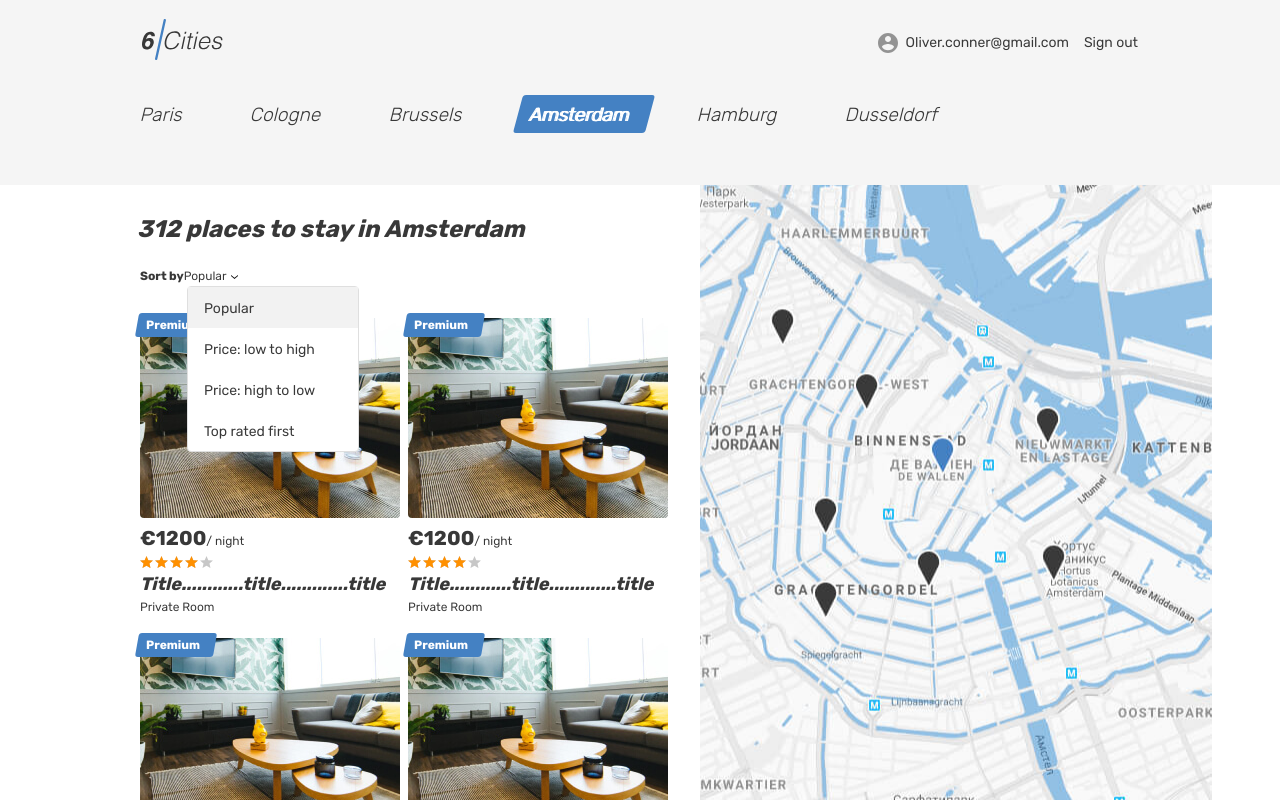
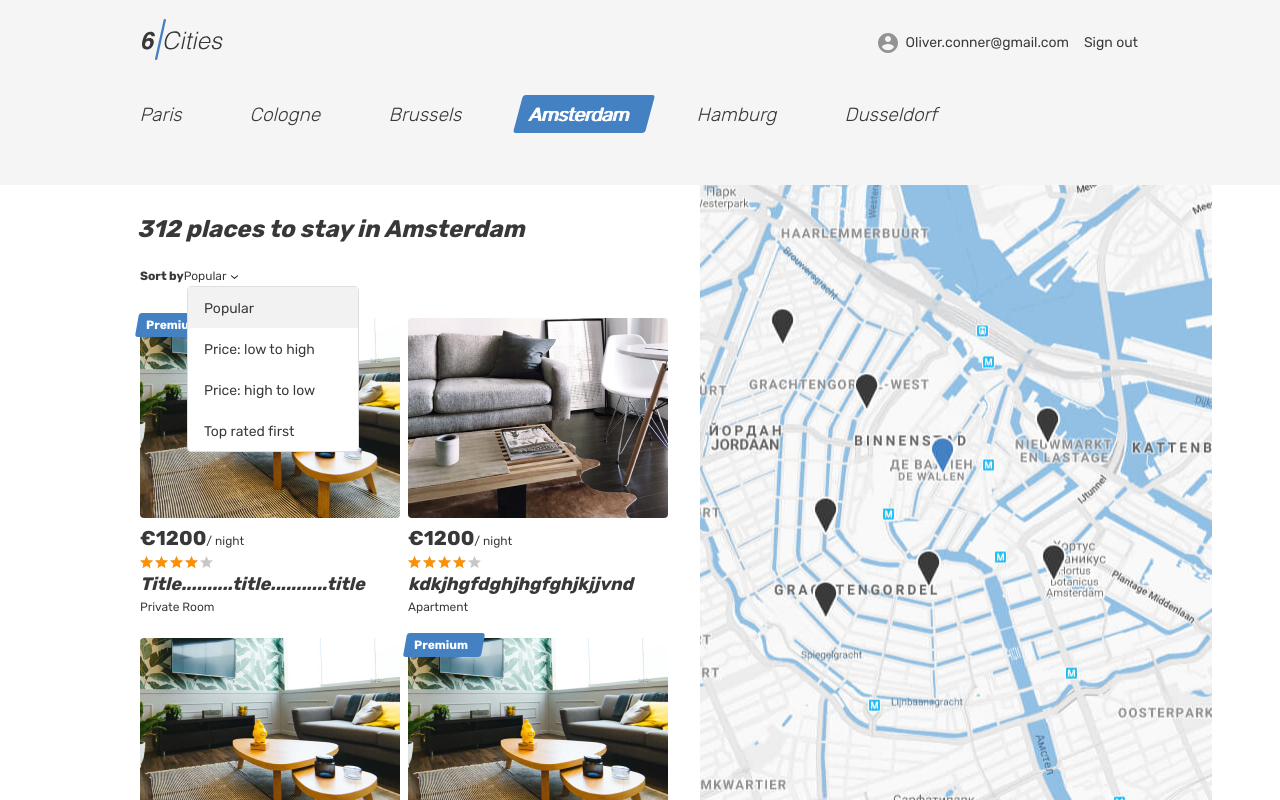
Before and after one commit to htmlacademy-react/2176283-six-cities-simple-12, a React (Create React App) app in the folder project/: page / in a window 1280 px wide. Built offline with nearby package versions, Linux system fonts and the light colour scheme.

Commit message:
-Отрисовка моковых предложений на главной странице с помощью компонента "Список предложений"

```diff
--- a/project/src/components/app/app.tsx
+++ b/project/src/components/app/app.tsx
@@ -15,7 +15,6 @@ type AppWelcomePageProps = {
 }
 
 function App({offerCount, offers}: AppWelcomePageProps): JSX.Element {
-  const [firstoffer] = offers;
 
   return (
     <HelmetProvider>
@@ -23,7 +22,7 @@ function App({offerCount, offers}: AppWelcomePageProps): JSX.Element {
         <Routes>
           <Route
             path={AppRoute.Root}
-            element = {<WelcomePage offerCount={offerCount} offer={firstoffer}/>}
+            element = {<WelcomePage offerCount={offerCount} offers = {offers}/>}
           />
           <Route
             path={AppRoute.Root}
--- a/project/src/index.tsx
+++ b/project/src/index.tsx
@@ -4,7 +4,7 @@ import App from './components/app/app';
 import { offers } from './mocks/offers';
 
 const Setting = {
-  OfferCount: 5,
+  OfferCount: 6,
 } as const;
 
 const root = ReactDOM.createRoot(
--- a/project/src/mocks/offers.ts
+++ b/project/src/mocks/offers.ts
@@ -16,7 +16,7 @@ export const offers: Offers = [
       'img/apartment-02.jpg',
     ],
     previewImage: 'img/apartment-02.jpg',
-    title: 'Title............title.............title',
+    title: 'Title..........title...........title',
     description: 'Описываются самые лучшие стороны этого жилья . . . . . . . много текста . . . . . . . . . . . . . . . . много текста . . . . . . ',
     premium: true,
     type: 'Private Room',
@@ -33,7 +33,109 @@ export const offers: Offers = [
     },
     reviews: reviews,
   }, {
-    id: 567,
+    id: 5367,
+    images: [
+      'img/apartment-01.jpg',
+      'img/apartment-small-03.jpg',
+    ],
+    previewImage: 'img/apartment-01.jpg',
+    title: 'kdkjhgfdghjhgfghjkjjvnd',
+    description: 'lkvdsomdspmdspc',
+    premium: false,
+    type: 'Apartment',
+    rating: 4.3,
+    bedrooms: 3,
+    maxAdults: 5,
+    price: 1200,
+    goods:['123', '345', '567'],
+    host:{
+      id: 345,
+      avatarUrl: `${AVATAR_URL}?rnd=${Math.random()}`,
+      name: 'Richi',
+      isPro: true
+    },
+    reviews: reviews,
+  }, {
+    id: 332342,
+    images: [
+      'img/apartment-02.jpg',
+      'img/apartment-03.jpg',
+      'img/apartment-01.jpg',
+      'img/apartment-02.jpg',
+      'img/room.jpg',
+      'img/apartment-small-04.jpg',
+      'img/apartment-02.jpg',
+    ],
+    previewImage: 'img/apartment-02.jpg',
+    title: '. . Title.........title...........title . .',
+    description: 'Описываются самые лучшие стороны этого жилья . . . . . . . много текста . . . . . . . . . . . . . . . . много текста . . . . . . ',
+    premium: false,
+    type: 'Private Room',
+    rating: 4.3,
+    bedrooms: 5,
+    maxAdults: 5,
+    price: 1200,
+    goods:['Wi-Fi', 'TV', 'Parking', 'Kitchen', 'Coffee machine', 'Heating'],
+    host:{
+      id: 123,
+      avatarUrl: `${AVATAR_URL}?rnd=${Math.random()}`,
+      name: 'Avrora',
+      isPro: true
+    },
+    reviews: reviews,
+  }, {
+    id: 3243892,
+    images: [
+      'img/apartment-02.jpg',
+      'img/apartment-03.jpg',
+      'img/apartment-01.jpg',
+      'img/apartment-02.jpg',
+      'img/room.jpg',
+      'img/apartment-small-04.jpg',
+      'img/apartment-02.jpg',
+    ],
+    previewImage: 'img/apartment-02.jpg',
+    title: 'Title.....title........title',
+    description: 'Описываются самые лучшие стороны этого жилья . . . . . . . много текста . . . . . . . . . . . . . . . . много текста . . . . . . ',
+    premium: true,
+    type: 'Private Room',
+    rating: 4.3,
+    bedrooms: 5,
+    maxAdults: 5,
+    price: 1200,
+    goods:['Wi-Fi', 'TV', 'Parking', 'Kitchen', 'Coffee machine', 'Heating'],
+    host:{
+      id: 123,
+      avatarUrl: `${AVATAR_URL}?rnd=${Math.random()}`,
+      name: 'Avrora',
+      isPro: true
+    },
+    reviews: reviews,
+  }, {
+    id: 5689807,
+    images: [
+      'img/apartment-01.jpg',
+      'img/apartment-small-03.jpg',
+    ],
+    previewImage: 'img/apartment-01.jpg',
+    title: 'kdjvnd',
+    description: 'lkvdsomdspmdspc',
+    premium: true,
+    type: 'Apartment',
+    rating: 4.3,
+    bedrooms: 3,
+    maxAdults: 5,
+    price: 1200,
+    goods:['123', '345', '567'],
+    host:{
+      id: 345,
+      avatarUrl: `${AVATAR_URL}?rnd=${Math.random()}`,
+      name: 'Richi',
+      isPro: true
+    },
+    reviews: reviews,
+  }, {
+    id: 5670908,
     images: [
       'img/apartment-01.jpg',
       'img/apartment-small-03.jpg',
@@ -55,5 +157,28 @@ export const offers: Offers = [
       isPro: true
     },
     reviews: reviews,
+  }, {
+    id: 566787,
+    images: [
+      'img/apartment-01.jpg',
+      'img/apartment-small-03.jpg',
+    ],
+    previewImage: 'img/apartment-01.jpg',
+    title: 'kdjvnd',
+    description: 'lkvdsomdspmdspc',
+    premium: true,
+    type: 'Apartment',
+    rating: 4.3,
+    bedrooms: 3,
+    maxAdults: 5,
+    price: 1200,
+    goods:['123', '345', '567'],
+    host:{
+      id: 345,
+      avatarUrl: `${AVATAR_URL}?rnd=${Math.random()}`,
+      name: 'Richi',
+      isPro: true
+    },
+    reviews: reviews,
   }
 ];
--- a/project/src/pages/offers-list/offers-list.tsx
+++ b/project/src/pages/offers-list/offers-list.tsx
@@ -1,12 +1,22 @@
 import { Offers } from '../../types/offer';
+import OfferCard from '../../components/card';
 
 type OffersListProps = {
+  offerCount: number;
   offers: Offers;
 }
 
 function OffersList(props: OffersListProps): JSX.Element {
   const {offers} = props;
-  return (<div></div>);
+  const {offerCount} = props;
+  const template = offers.map((offer) => (<OfferCard key={offer.id} offer={offer}/>));
+
+  return (
+    <div className="cities__places-list places__list tabs__content">
+      {
+        template.slice(0,offerCount)
+      }
+    </div>);
 }
 
 export default OffersList;
--- a/project/src/pages/welcome-page/welcome-page.tsx
+++ b/project/src/pages/welcome-page/welcome-page.tsx
@@ -1,13 +1,14 @@
 import { Helmet } from 'react-helmet-async';
-import OfferCard from '../../components/card';
-import { Offer } from '../../types/offer';
+//import OfferCard from '../../components/card';
+import OffersList from '../offers-list/offers-list';
+import { Offers } from '../../types/offer';
 
 type WelcomePageProps = {
   offerCount: number;
-  offer: Offer;
+  offers: Offers;
 }
 
-function WelcomePage({offerCount, offer}: WelcomePageProps): JSX.Element {
+function WelcomePage({offerCount, offers}: WelcomePageProps): JSX.Element {
   return (
     <body className="page page--gray page--main">
       <div style={{display: 'none'}}>
@@ -115,11 +116,9 @@ function WelcomePage({offerCount, offer}: WelcomePageProps): JSX.Element {
                   <li className="places__option" tabIndex={0}>Top rated first</li>
                 </ul>
               </form>
-              <div className="cities__places-list places__list tabs__content">
-                {
-                  Array(offerCount).fill(<OfferCard offer={offer}/>)
-                }
-              </div>
+              {
+                <OffersList offers={offers} offerCount={offerCount}/>
+              }
             </section>
             <div className="cities__right-section">
               <section className="cities__map map"></section>
```
